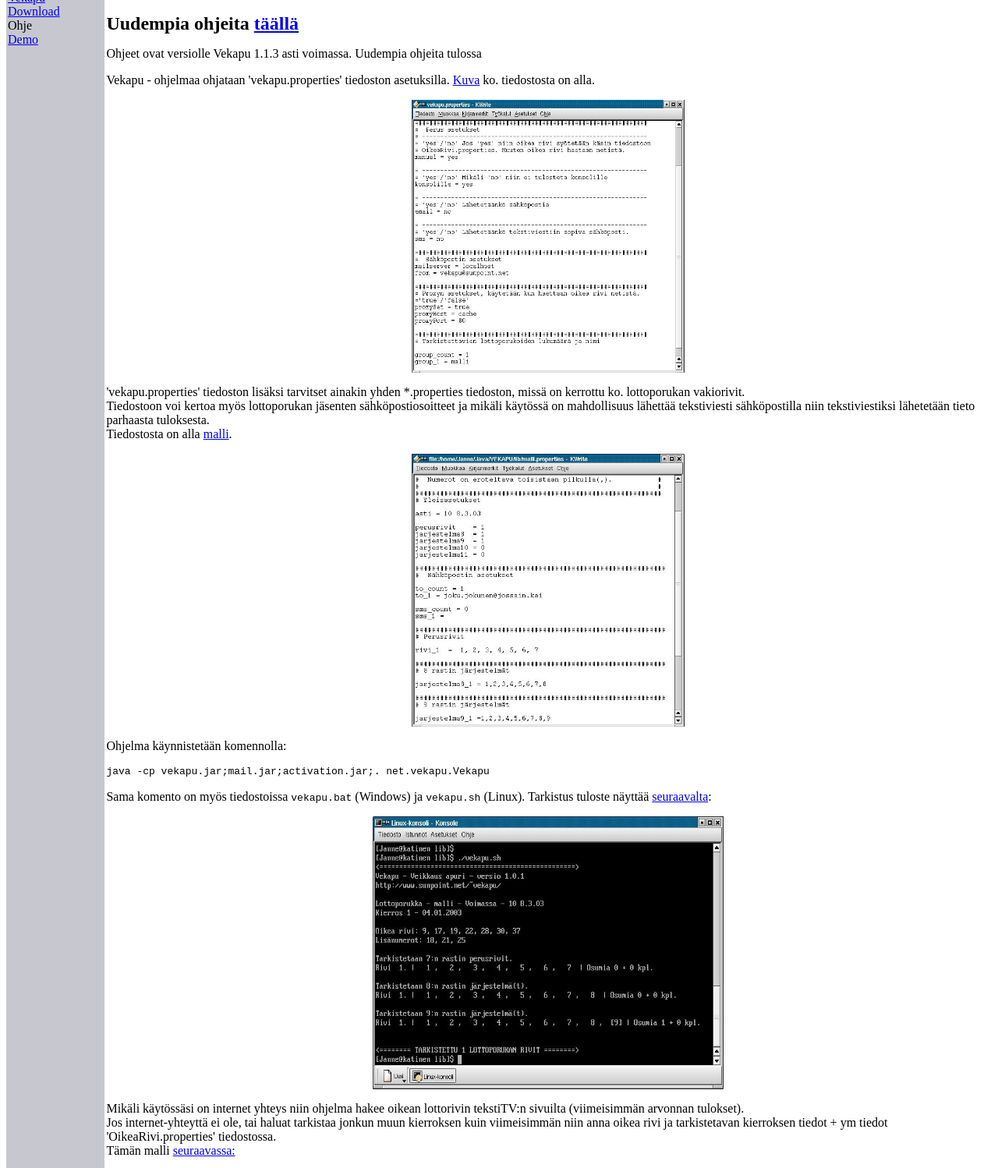
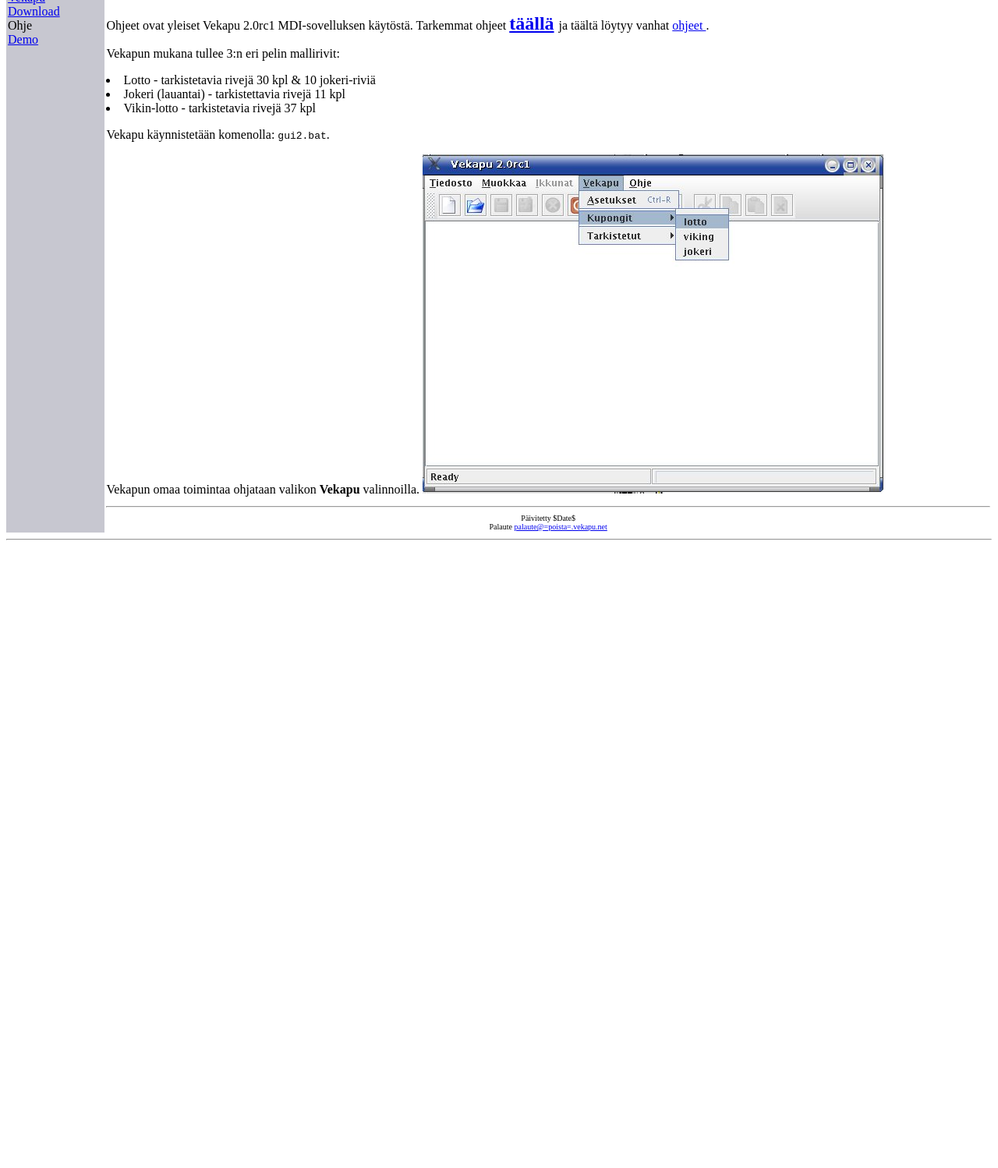
Before and after one commit to Janne06/vekapu, a plain HTML site: page www/ohje.html in a window 1280 px wide. Shown: the part 62-1560 px from the top of the page at 78% size. After the commit the page ends 800 px from the top, so only its background shows below. Drawn offline with Linux system fonts and the light colour scheme.

Commit message:
Nettisuvustoa ajantasalle.

```diff
--- a/www/ohje.html
+++ b/www/ohje.html
@@ -46,20 +46,9 @@
    <br>
    Ohje
    <br>
-<!--   <a href= "./ukk.html"  >UKK
-   </a>
-   <br>
-   <a href= "./historia.html"  >Historia
-   </a>
-   <br> -->
    <a href= "./group">Demo
    </a>
    <br>
-<!--   <a href= "./linkit.html"  >Linkit
-   </a>
-   <br>
-   <A HREF="./vieraskirja.html">Vieraskirja
-   </a> -->
    <br><br><br>
    <br><br><br>
    </td>
@@ -68,62 +57,32 @@
 <!-- Varsinainen sivin sisalto -->
 
 <h2>Ohje</h2>
-
+<p>
+Ohjeet ovat yleiset Vekapu 2.0rc1 MDI-sovelluksen k&auml;yt&ouml;st&auml;.
+Tarkemmat ohjeet
 <font size=+2>
-<b>Uudempia ohjeita <a href="http://code.google.com/p/vekapu/wiki/VekapuOhje"> t&auml;&auml;ll&auml;</a></b>
+<b><a href="http://code.google.com/p/vekapu/wiki/VekapuOhje"> t&auml;&auml;ll&auml;</a></b>
 </font>
-
-
-
-<br><p>
-Ohjeet ovat versiolle Vekapu 1.1.3 asti voimassa.
-Uudempia ohjeita tulossa
-<p>Vekapu - ohjelmaa ohjataan 'vekapu.properties' tiedoston asetuksilla.
-<a href="./pics/vekapu_properties.jpg">Kuva</a> ko. tiedostosta on alla.</p>
-<p align="center">
-<a href="./pics/vekapu_properties.jpg">
-<img SRC="./pics/vekapu_properties.jpg" NAME="vekapu.properties" BORDER=0 height=350 width=350 align=CENTER>
-</a>
+ja t&auml;&auml;lt&auml; l&ouml;ytyy vanhat <a href= "./ohje_113.html"  >ohjeet </a>.
+<br>
 </p>
 
-<p>'vekapu.properties' tiedoston lis&auml;ksi tarvitset ainakin yhden *.properties
-tiedoston, miss&auml; on kerrottu ko. lottoporukan vakiorivit.<br>
-Tiedostoon voi kertoa my&ouml;s lottoporukan j&auml;senten s&auml;hk&ouml;postiosoitteet ja
-mik&auml;li k&auml;yt&ouml;ss&auml; on mahdollisuus l&auml;hett&auml;&auml; tekstiviesti s&auml;hk&ouml;postilla niin
-tekstiviestiksi l&auml;hetet&auml;&auml;n tieto parhaasta tuloksesta.<br>
-Tiedostosta on alla <a href="./pics/malli_properties.jpg">malli</a>.</p>
-<p align="center">
-<a href="./pics/malli_properties.jpg">
-<img SRC="./pics/malli_properties.jpg" NAME="malli.properties" BORDER=0 height=350 width=350>
-</a>
+<p>
+Vekapun mukana tullee 3:n eri pelin mallirivit:
+<li> Lotto - tarkistetavia rivej&auml; 30 kpl & 10 jokeri-rivi&auml;
+<li> Jokeri (lauantai) - tarkistettavia rivej&auml; 11 kpl
+<li> Vikin-lotto - tarkistetavia rivej&auml; 37 kpl
 </p>
 
-<p>Ohjelma k&auml;ynnistet&auml;&auml;n komennolla:</p>
-<code>
-java -cp vekapu.jar;mail.jar;activation.jar;. net.vekapu.Vekapu
-</code>
-<p>Sama komento on my&ouml;s tiedostoissa <code>vekapu.bat</code> (Windows) ja
-<code>vekapu.sh</code> (Linux). Tarkistus tuloste n&auml;ytt&auml;&auml;
-<a href="./pics/konsoli.jpg">seuraavalta</a>:</p>
-
-<p align="center">
-<a href="./pics/konsoli.jpg">
-<img SRC="./pics/konsoli.jpg" NAME="Konsoli" BORDER=0 height=350 width=450 align=BOTTOM>
-</a>
+<p>
+Vekapu k&auml;ynnistet&auml;&auml;n komenolla: <code>gui2.bat</code>.
 </p>
 
-<p>Mik&auml;li k&auml;yt&ouml;ss&auml;si on internet yhteys niin ohjelma hakee oikean lottorivin
-tekstiTV:n sivuilta (viimeisimm&auml;n arvonnan tulokset). <br>
-Jos internet-yhteytt&auml; ei ole, tai haluat tarkistaa jonkun muun kierroksen kuin
-viimeisimm&auml;n niin anna oikea rivi ja tarkistetavan kierroksen tiedot + ym
-tiedot 'OikeaRivi.properties' tiedostossa.<br>
-T&auml;m&auml;n malli <a href="./pics/OikeaRivi_properties.jpg">seuraavassa:</a></p>
+Vekapun omaa toimintaa ohjataan valikon <b>Vekapu</b> valinnoilla.
 
-<p align="center">
-<a href="./pics/OikeaRivi_properties.jpg">
-<img SRC="./pics/OikeaRivi_properties.jpg" NAME="OikeaRivi.properties" height=350 width=350>
+<img SRC="./pics/MDI_Gui.jpg" NAME="Vekapun ulkoasu.">
 </a>
-</p>
+
 
 </TD>
 </TR>
@@ -139,6 +98,9 @@ T&auml;m&auml;n malli <a href="./pics/OikeaRivi_properties.jpg">seuraavassa:</a>
 </TR>
 </TABLE>
 <HR>
-
+<!--
+ $Id$
+ $URL$
+-->
 </BODY>
 </HTML>
```
Also changed, not shown: www/index.html (+33 -42 lines).
